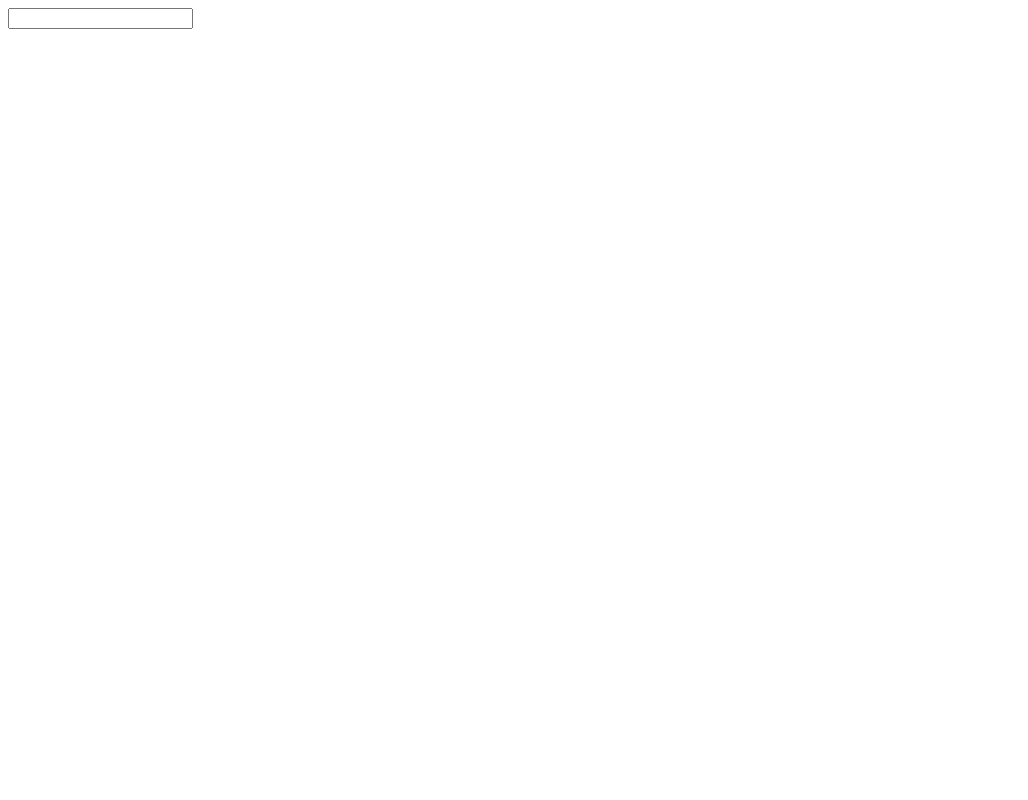
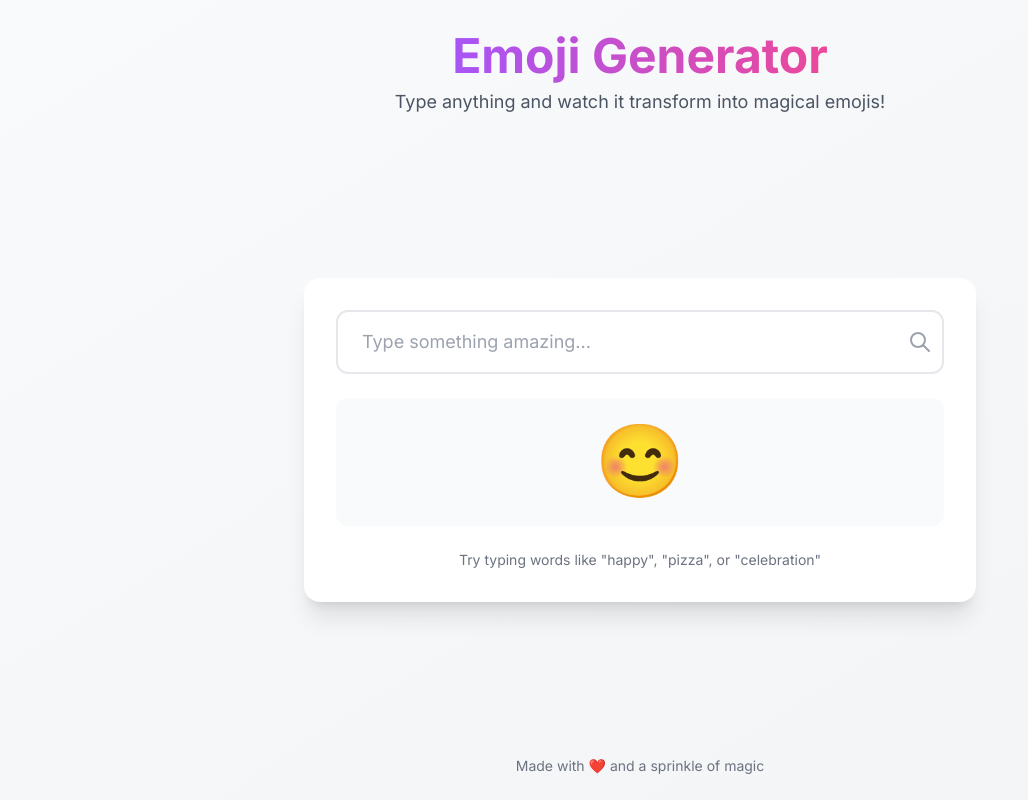
Before and after one commit to cie/emoji-generator, a website: page frontend/index.html in a window 1280 px wide. Shown: the whole page, without its empty margins (0-1028 px from the left). Drawn offline with nearby package versions, Linux system fonts and the light colour scheme.

Commit message:
backend call to openai api, design

```diff
--- a/frontend/index.html
+++ b/frontend/index.html
@@ -1,13 +1,91 @@
 <!DOCTYPE html>
-<html lang="en">
+<html lang="en" class="h-full">
   <head>
     <meta charset="UTF-8" />
     <meta name="viewport" content="width=device-width, initial-scale=1.0" />
-    <title>Document</title>
+    <title>Emoji Generator</title>
+    <script src="https://cdn.tailwindcss.com"></script>
+    <link href="https://fonts.googleapis.com/css2?family=Inter:wght@300;400;500;600;700&display=swap" rel="stylesheet">
+    <script>
+      tailwind.config = {
+        theme: {
+          extend: {
+            fontFamily: {
+              sans: ['Inter', 'sans-serif'],
+            },
+            animation: {
+              'bounce-slow': 'bounce 3s infinite',
+              'float': 'float 6s ease-in-out infinite',
+            },
+            keyframes: {
+              float: {
+                '0%, 100%': { transform: 'translateY(0)' },
+                '50%': { transform: 'translateY(-10px)' },
+              }
+            }
+          }
+        }
+      }
+    </script>
+    <style type="text/tailwindcss">
+      @layer utilities {
+        .text-gradient {
+          @apply bg-clip-text text-transparent bg-gradient-to-r from-purple-500 to-pink-500;
+        }
+      }
+    </style>
   </head>
-  <body>
-    <input type="text" id="text" />
-    <p id="emoji"></p>
+  <body class="min-h-screen bg-gradient-to-br from-gray-50 to-gray-100 flex flex-col">
+    <header class="py-8 px-4 sm:px-6 lg:px-8">
+      <div class="max-w-4xl mx-auto text-center">
+        <h1 class="text-4xl md:text-5xl font-bold text-gray-900 mb-2">
+          <span class="text-gradient">Emoji Generator</span>
+        </h1>
+        <p class="text-lg text-gray-600 max-w-2xl mx-auto">
+          Type anything and watch it transform into magical emojis!
+        </p>
+      </div>
+    </header>
+
+    <main class="flex-grow flex items-center justify-center px-4 py-12">
+      <div class="w-full max-w-2xl">
+        <div class="bg-white rounded-2xl shadow-xl p-6 sm:p-8 transition-all duration-300 hover:shadow-2xl">
+          <div class="space-y-6">
+            <div class="relative">
+              <input
+                type="text"
+                id="text"
+                placeholder="Type something amazing..."
+                class="w-full px-6 py-4 text-lg border-2 border-gray-200 rounded-xl focus:ring-4 focus:ring-purple-100 focus:border-purple-500 transition-all duration-200 outline-none"
+                autocomplete="off"
+              />
+              <div class="absolute inset-y-0 right-0 pr-3 flex items-center pointer-events-none">
+                <svg class="h-6 w-6 text-gray-400" fill="none" viewBox="0 0 24 24" stroke="currentColor">
+                  <path stroke-linecap="round" stroke-linejoin="round" stroke-width="2" d="M21 21l-6-6m2-5a7 7 0 11-14 0 7 7 0 0114 0z" />
+                </svg>
+              </div>
+            </div>
+
+            <div class="min-h-32 bg-gray-50 rounded-xl p-6 flex items-center justify-center transition-all duration-300">
+              <p id="emoji" class="text-6xl md:text-7xl text-center animate-float">
+                😊
+              </p>
+            </div>
+
+            <div class="text-center">
+              <p class="text-sm text-gray-500">
+                Try typing words like "happy", "pizza", or "celebration"
+              </p>
+            </div>
+          </div>
+        </div>
+      </div>
+    </main>
+
+    <footer class="py-6 text-center text-gray-500 text-sm">
+      <p>Made with ❤️ and a sprinkle of magic</p>
+    </footer>
+
     <script type="module" src="script.js"></script>
   </body>
 </html>
```
Also changed, not shown: backend.js (+15 -3 lines), package.json (+6 -2 lines), 1 other file.
